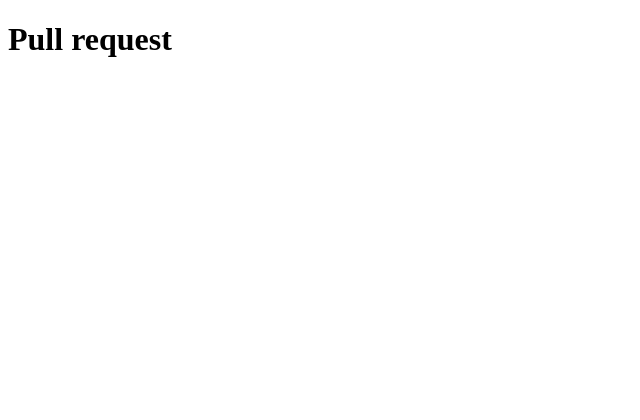
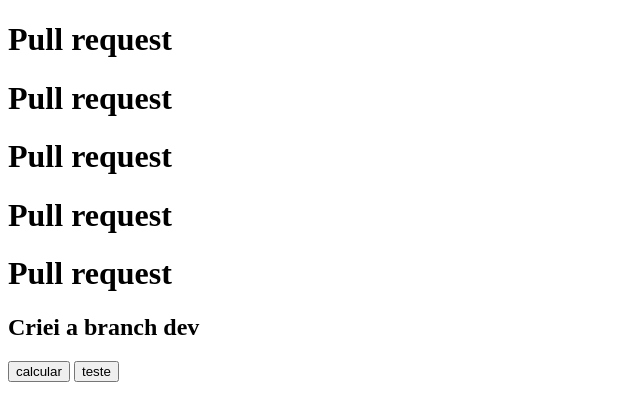
Before and after one commit to Bia-source/Pull-Request, a plain HTML site: page index.html in a window 1280 px wide. Shown: the whole page, without its empty margins (0-640 px from the left). Drawn offline with Linux system fonts and the light colour scheme.

Commit message:
adicionado varios h1

```diff
--- a/index.html
+++ b/index.html
@@ -7,6 +7,13 @@
 </head>
 <body>
     <h1>Pull request</h1>
+    <h1>Pull request</h1>
+    <h1>Pull request</h1>
+    <h1>Pull request</h1>
+    <h1>Pull request</h1>
+    <h2>Criei a branch dev</h2>
+    <button onclick="somar()">calcular</button>
+    <button onclick="somar()">teste</button>
     <script src="script.js"></script>
 </body>
 </html>
```
